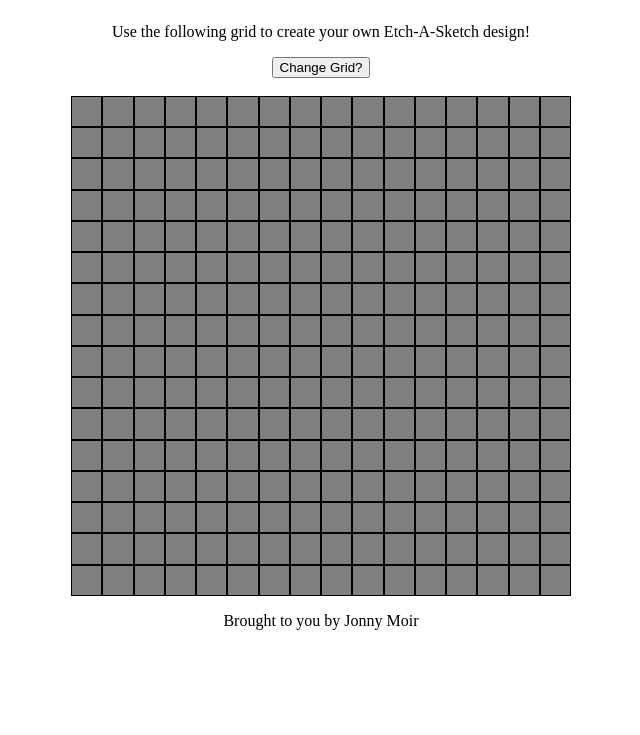
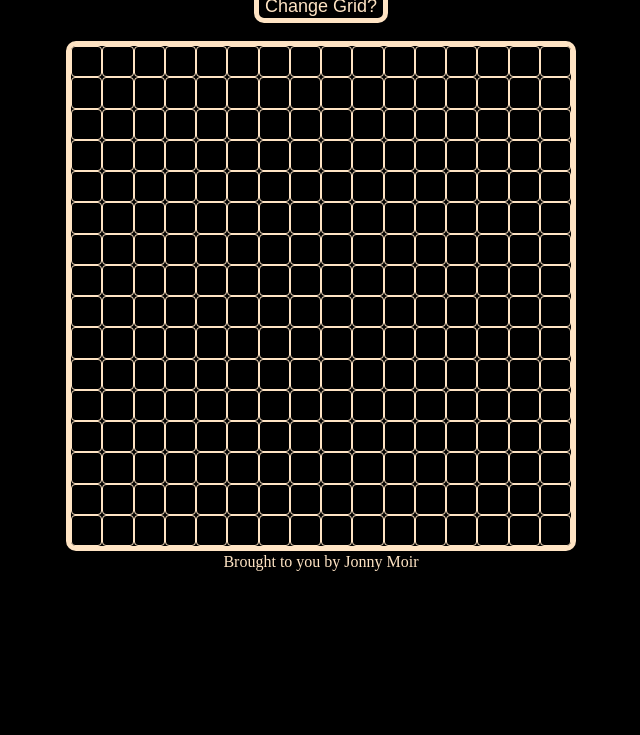
Before and after one commit to mojonny/etchSketchProj, a plain HTML site: page index.html in a window 1280 px wide. Shown: the part 81-816 px from the top of the page, without its empty margins (319-959 px from the left). Drawn offline with Linux system fonts and the light colour scheme.

Commit message:
done for today.

```diff
--- a/styles.css
+++ b/styles.css
@@ -1,12 +1,36 @@
+body {
+    background-color: black;
+
+}
+
+h1,h2,h3,p {
+    color: bisque;
+    margin:2px;
+}
+
+button {
+    font-size: large;
+    border: 5px solid bisque;
+    border-radius: 10px;
+    background-color: black;
+    color: bisque;
+}
+
+button:hover {
+    background-color: rgb(182, 117, 38);
+}
+
 .mainBox {
+    height:100vh;
     display:flex;
     flex-direction: column;
     align-items: center;
 }
 
 .box {
-    background-color: grey;
-    border: solid 0.05rem black;
+    background-color: black;
+    border: solid 0.05rem bisque;
+    border-radius: .25rem;
 }
 
 .colorIn {
@@ -21,6 +45,8 @@
     max-height: 500px;
     grid-template-columns: repeat(16,1fr);
     grid-template-rows: repeat(16,1fr);
+    border: 5px solid bisque;
+    border-radius: 10px;
 }
 
 #wrapper {
```
